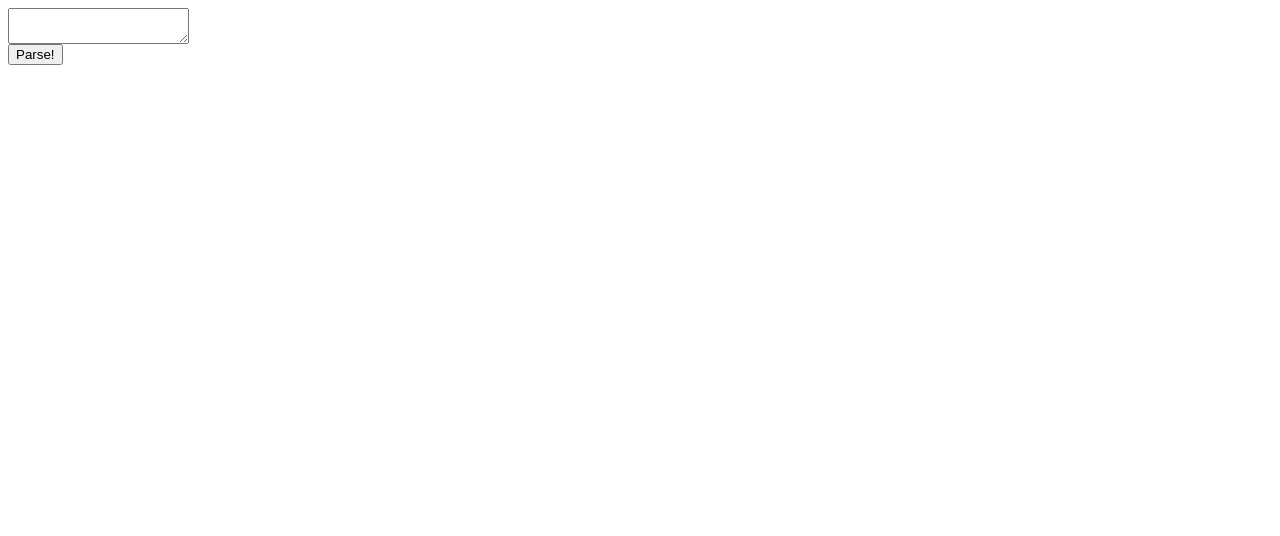
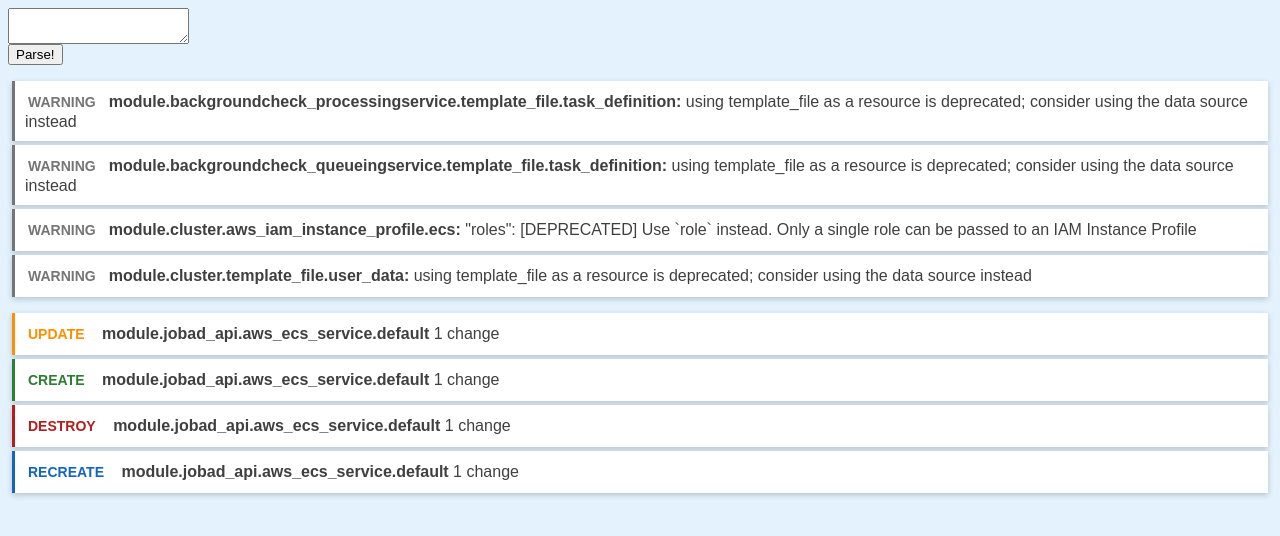
Before and after one commit to chrislewisdev/prettyplan, a plain HTML site: page index.html in a window 1280 px wide. Drawn offline with Linux system fonts and the light colour scheme.

Commit message:
Styling mockups for prettyplan

```diff
--- a/index.html
+++ b/index.html
@@ -4,10 +4,34 @@
     <meta charset="utf-8" />
     <title>Page Title</title>
     <meta name="viewport" content="width=device-width, initial-scale=1">
+    <link rel="stylesheet" href="style.css" />
     <script src="main.js"></script>
 </head>
 <body>
     <textarea id="terraform-plan"></textarea><br />
     <button onclick="parse()">Parse!</button>
+    <div class="prettyplan">
+        <ul class="warnings">
+            <li><span class="badge">warning</span><span class="id">module.backgroundcheck_processingservice.template_file.task_definition:</span>
+                using template_file as a resource is deprecated; consider using the data source instead</li>
+            <li><span class="badge">warning</span><span class="id">module.backgroundcheck_queueingservice.template_file.task_definition:</span> using template_file as a resource is deprecated; consider using the data source instead</li>
+            <li><span class="badge">warning</span><span class="id">module.cluster.aws_iam_instance_profile.ecs:</span> "roles": [DEPRECATED] Use `role` instead. Only a single role can be passed to an IAM Instance Profile</li>
+            <li><span class="badge">warning</span><span class="id">module.cluster.template_file.user_data:</span> using template_file as a resource is deprecated; consider using the data source instead</li>
+        </ul>
+        <ul class="actions">
+            <li class="update">
+                <div><span class="badge">Update</span> <span class="id">module.jobad_api.aws_ecs_service.default</span> 1 change</div>
+            </li>
+            <li class="create">
+                <div><span class="badge">Create</span> <span class="id">module.jobad_api.aws_ecs_service.default</span> 1 change</div>
+            </li>
+            <li class="destroy">
+                <div><span class="badge">Destroy</span> <span class="id">module.jobad_api.aws_ecs_service.default</span> 1 change</div>
+            </li>
+            <li class="recreate">
+                <div><span class="badge">Recreate</span> <span class="id">module.jobad_api.aws_ecs_service.default</span> 1 change</div>
+            </li>
+        </ul>
+    </div>
 </body>
 </html>
--- /dev/null
+++ b/style.css
@@ -0,0 +1,68 @@
+body {
+    font-family: Arial, Helvetica, sans-serif;
+    text-rendering: optimizeLegibility;
+    background: #e3f2fd;
+    color: #000000c0;
+}
+
+.prettyplan ul {
+    padding-left: 0;
+}
+
+.prettyplan li {
+
+    list-style: none;
+    /* background: linear-gradient(30deg, #b12f08, #581805); */
+    background-color: #ffffff;
+    padding: 10px;
+    color: #000000c0;
+    margin: 4px;
+    box-shadow: 0 2px 6px 0 hsla(0, 0%, 0%, 0.2);
+}
+
+.prettyplan ul.warnings li {
+    /* border-radius: 6px; */
+    border-left: 3px solid #757575;
+}
+
+.prettyplan ul.actions li.update {
+    border-left: 3px solid #ff8f00;
+}
+.prettyplan ul.actions li.create {
+    border-left: 3px solid #2e7d32;
+}
+.prettyplan ul.actions li.destroy {
+    border-left: 3px solid #b71c1c;
+}
+.prettyplan ul.actions li.recreate {
+    border-left: 3px solid #1565c0;
+}
+
+.badge {
+    display: inline-block;
+    text-transform: uppercase;
+    margin-right: 10px;
+    padding: 3px;
+    font-size: 14px;
+    font-weight: bold;
+}
+.warnings .badge {
+    color: #757575;
+}
+li.update .badge {
+    color: #ff8f00;
+}
+li.create .badge {
+    color: #2e7d32;
+}
+li.destroy .badge {
+    color: #b71c1c;
+}
+li.recreate .badge {
+    color: #1565c0;
+}
+
+.id {
+    font-weight: bold;
+    /* font-size: 18px; */
+}
```
